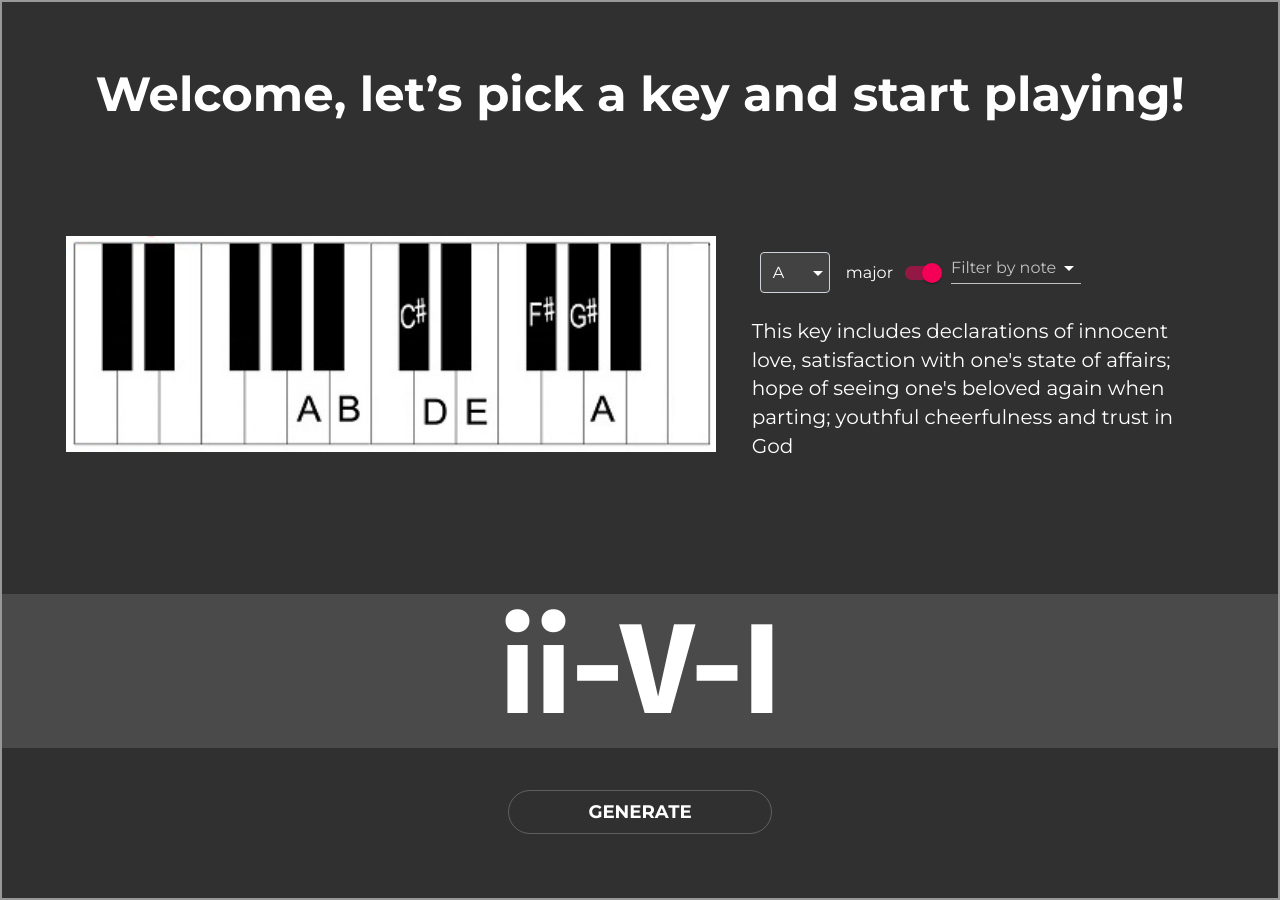
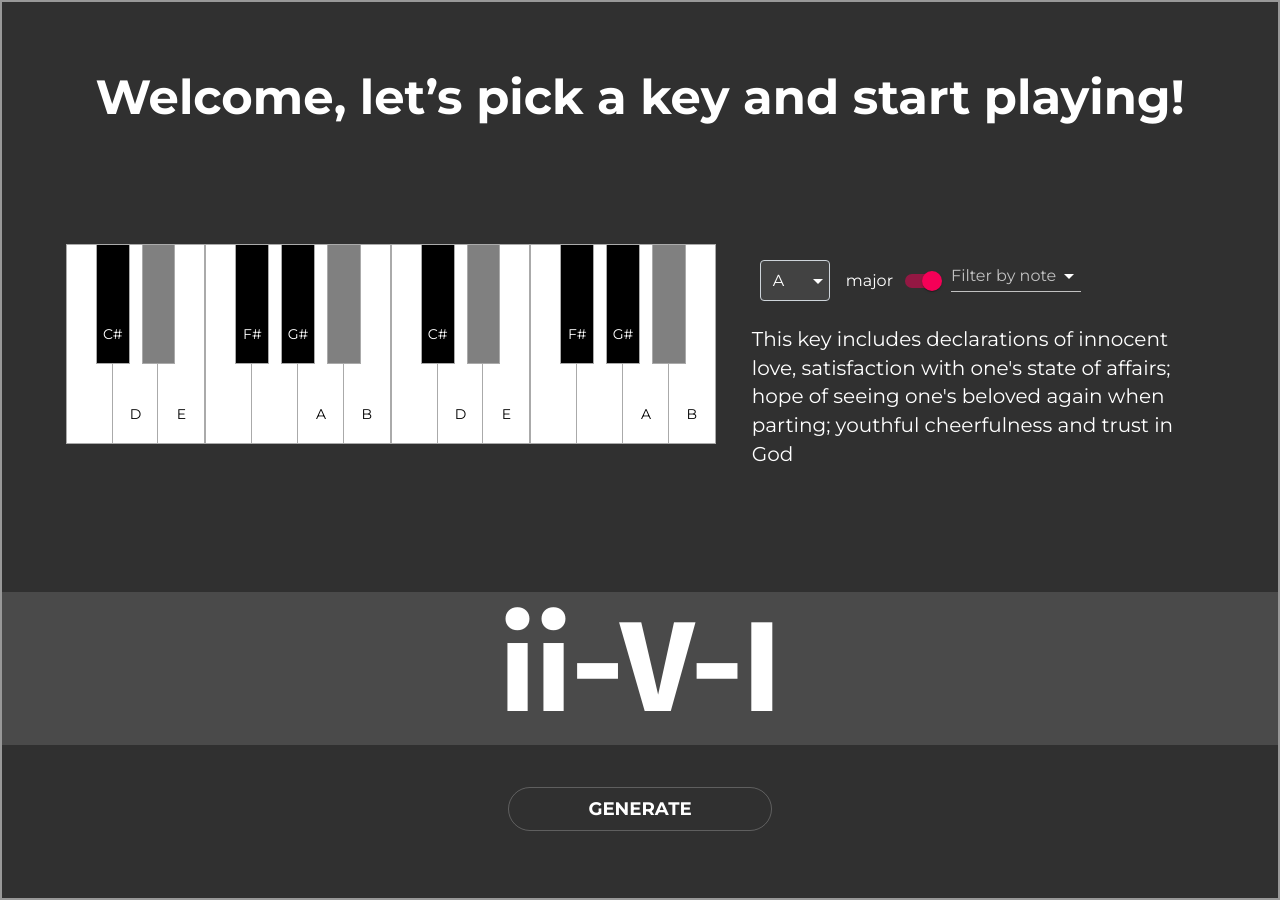
Before and after one commit to mindxploit/EasyChord, a React (Create React App) app: page / in a window 1280 px wide. Both pictures are taken after a click on the element 941 px from the left and 272 px from the top of the page. Built offline with nearby package versions, Linux system fonts and the light colour scheme.

Commit message:
new piano layout

```diff
--- a/src/Components/Description.js
+++ b/src/Components/Description.js
@@ -1,12 +1,10 @@
-import React, { useContext, useEffect, useState } from "react";
+import React, { useContext } from "react";
 import { ScaleContext, ModeContext } from "./Context";
 import styled from 'styled-components';
 
 const Description = () => {
   const [scale] = useContext(ScaleContext);
   const [mode] = useContext(ModeContext);
-
-  const [key, setKey] = useState();
 
   const scaleDescriptions = {
     major: {
@@ -70,10 +68,6 @@ const Description = () => {
     }
   `;
 
-  useEffect(() => {
-    setKey(Math.floor(Math.random() * 100));
-  }, [displayDescription]);
-
   return <ScaleDescription>{displayDescription}</ScaleDescription>;
 };
 
--- a/src/Components/FilterKey.js
+++ b/src/Components/FilterKey.js
@@ -2,52 +2,7 @@ import { Checkbox, FormControl, InputLabel, ListItemText, MenuItem, Select } fro
 import React, { useEffect, useState } from 'react'
 import { useContext } from 'react';
 import { ModeContext, ScaleContext } from './Context';
-
-const notes = [
-  {note: 'C', value: 'C'},
-  {note: 'C#/Db', value: 'C_sharp'},
-  {note: 'D', value: 'D'},
-  {note: 'D#/Eb', value: 'Eb'},
-  {note: 'E', value: 'E'},
-  {note: 'F', value: 'F'},
-  {note: 'F#/Gb', value: 'F_sharp'},
-  {note: 'G', value: 'G'},
-  {note: 'G#/Ab', value: 'Ab'},
-  {note: 'A', value: 'A'},
-  {note: 'A#/Bb', value: 'Bb'},
-  {note: 'B', value: 'B'},
-]
-
-const keys = {
-  major: {
-    C: ['C', 'D', 'E', 'F', 'G', 'A', 'B'],
-    C_sharp: ['C_sharp', 'Eb', 'F', 'F_sharp', 'Ab', 'Bb', 'C'],
-    D: ['D', 'E', 'F_sharp', 'G', 'A', 'B', 'C_sharp'],
-    Eb: ['Eb', 'F', 'G', 'Ab', 'Bb', 'C', 'D'],
-    E: ['E', 'F_sharp', 'Ab', 'A', 'B', 'C_sharp', 'Eb'],
-    F: ['F', 'G', 'A', 'Bb', 'C', 'D', 'E'],
-    F_sharp: ['F_sharp', 'Ab', 'Bb', 'B', 'C_sharp', 'Eb', 'F'],
-    G: ['G', 'A', 'B', 'C', 'D', 'E', 'F_sharp'],
-    Ab: ['Ab', 'Bb', 'C', 'Db', 'Eb', 'F', 'G'],
-    A: ['A', 'B', 'C_sharp', 'D', 'E', 'F_sharp', 'Ab'],
-    Bb: ['Bb', 'C', 'D', 'Eb', 'F', 'G', 'A'],
-    B: ['B', 'C_sharp', 'Eb', 'E', 'F_sharp', 'Ab', 'Bb']
-  },
-  minor : {
-    A: ['A', 'B', 'C', 'D', 'E', 'F', 'G'],
-    Bb: ['Bb', 'C', 'C_sharp', 'Eb', 'F', 'F_sharp', 'Ab'],
-    B: ['B', 'C_sharp', 'D', 'E', 'F_sharp', 'G', 'A'],
-    C: ['C', 'D', 'Eb', 'F', 'G', 'Ab', 'Bb', 'C'],
-    C_sharp: ['C_sharp', 'Eb', 'E', 'F_sharp', 'Ab', 'A', 'B'],
-    D: ['D', 'E', 'F', 'G', 'A', 'Bb', 'C'],
-    Eb: ['Eb', 'F', 'F_sharp', 'Ab', 'Bb', 'B', 'C_sharp'],
-    E: ['E', 'F_sharp', 'G', 'A', 'B', 'C', 'D'],
-    F: ['F', 'G', 'Ab', 'Bb', 'C', 'Db', 'Eb'],
-    F_sharp: ['F_sharp', 'Ab', 'A', 'B', 'C_sharp', 'D', 'E'],
-    G: ['G', 'A', 'Bb', 'C', 'D', 'Eb', 'F'],
-    Ab: ['Ab', 'Bb', 'B', 'C_sharp', 'Eb', 'E', 'F_sharp']
-  }
-}
+import { keys, notes } from '../Components/Scales/Scales';
 
 const FilterKey = () => {
 	const [scale, setScale] = useContext(ScaleContext);
@@ -95,13 +50,11 @@ const FilterKey = () => {
 
   useEffect(() => {
     calculateKey()
-    // eslint-disable-next-line
   }, [currentNotes])
 
   useEffect(() => {
-    console.log(results)
+    // console.log(results)
     results.length > 0 && setScale(results[0].root)
-    // eslint-disable-next-line
   }, [results])
 
   return (
--- a/src/Components/Piano.js
+++ b/src/Components/Piano.js
@@ -1,16 +1,132 @@
-import React, { useContext } from "react";
-import { ModeContext, ScaleContext } from "./Context";
+import React, { useContext } from "react"
+import { ModeContext, ScaleContext } from "./Context"
+import styled from 'styled-components'
+import { keys, notes } from "./Scales/Scales"
+
+const Container = styled.div`
+  /* border: 1px solid black; */
+  display: flex;
+  width: 650px;
+  max-height: 216px;
+  max-width: 85vw;
+`
+
+const WhiteKey = styled.div`
+  position: relative;
+  display: flex;
+  justify-content: center;
+  height: 200px;
+  width: 50px;
+  background-color: ${p => p.inKey ? 'white' : 'white'};
+  border: 1px solid #AAAAAA;
+
+  ${({ inKey }) => !inKey && `
+    p {
+      display: none;
+    }
+  `}
+`
+
+const BlackKey = styled.div`
+  position: relative;
+  display: flex;
+  justify-content: center;
+  height: 120px;
+  width: 35px;
+  background-color: ${p => p.inKey ? '#000000' : '#808080'};
+  border: 1px solid #AAAAAA;
+  z-index: 2;
+  margin: 0 -18px;
+
+  p {
+    color: white;
+  }
+
+  ${({ inKey }) => !inKey && `
+    p {
+      display: none;
+    }
+  `}
+`
+const NoteName = styled.p`
+  position: absolute;
+  bottom: 5px;
+  color: black;
+`
 
 const Piano = () => {
-  const [scale] = useContext(ScaleContext);
-  const [mode] = useContext(ModeContext);
+  const [scale] = useContext(ScaleContext)
+  const [mode] = useContext(ModeContext)
+
+  const isSharp = (mode, scale) => {
+    if (mode === 'minor') {
+      const scaleWithSharps = ['E', 'B', 'F_sharp', 'C_sharp', 'Ab']
+      if (scaleWithSharps.includes(scale)) {
+        return true
+      } else {
+        return false
+      }
+    } else {
+      const scaleWithSharps = ['G', 'D', 'A', 'E', 'B']
+      if (scaleWithSharps.includes(scale)) {
+        return true
+      } else {
+        return false
+      }
+    }
+  }
+
+  const Octave = () => {
+    const scaleNotes = keys[mode][scale]
+    const hasSharp = isSharp(mode, scale)
+
+    return (
+      <>
+        <WhiteKey inKey={scaleNotes.includes('C')}>
+          <NoteName>C</NoteName>
+        </WhiteKey>
+        <BlackKey inKey={scaleNotes.includes('C_sharp')}>
+          <NoteName>{hasSharp ? 'C#' : 'Db'}</NoteName>
+        </BlackKey>
+        <WhiteKey inKey={scaleNotes.includes('D')}>
+          <NoteName>D</NoteName>
+        </WhiteKey>
+        <BlackKey inKey={scaleNotes.includes('Eb')}>
+          <NoteName>{hasSharp ? 'D#' : 'Eb'}</NoteName>
+        </BlackKey>
+        <WhiteKey inKey={scaleNotes.includes('E')}>
+          <NoteName>E</NoteName>
+        </WhiteKey>
+        <WhiteKey inKey={scaleNotes.includes('F')}>
+          <NoteName>F</NoteName>
+        </WhiteKey>
+        <BlackKey inKey={scaleNotes.includes('F_sharp')}>
+          <NoteName>{hasSharp ? 'F#' : 'Gb'}</NoteName>
+        </BlackKey>
+        <WhiteKey inKey={scaleNotes.includes('G')}>
+          <NoteName>G</NoteName>
+        </WhiteKey>
+        <BlackKey inKey={scaleNotes.includes('Ab')}>
+          <NoteName>{hasSharp ? 'G#' : 'Ab'}</NoteName>
+        </BlackKey>
+        <WhiteKey inKey={scaleNotes.includes('A')}>
+          <NoteName>A</NoteName>
+        </WhiteKey>
+        <BlackKey inKey={scaleNotes.includes('Bb')}>
+          <NoteName>{hasSharp ? 'A#' : 'Bb'}</NoteName>
+        </BlackKey>
+        <WhiteKey inKey={scaleNotes.includes('B')}>
+          <NoteName>B</NoteName>
+        </WhiteKey>
+      </>
+    )
+  }
 
   return (
-    <img
-      style={{ width: 650, display: "block", maxHeight: 216, maxWidth: "85vw" }}
-      src={require(`../Components/Scales/${mode}_scales/${scale}.png`)}
-      alt="scale"
-    />
+    <Container>
+      <Octave />
+      <Octave />
+    </Container>
   );
 };
 
--- /dev/null
+++ b/src/Components/Scales/Scales.js
@@ -0,0 +1,45 @@
+export const notes = [
+  {note: 'C', value: 'C'},
+  {note: 'C#/Db', value: 'C_sharp'},
+  {note: 'D', value: 'D'},
+  {note: 'D#/Eb', value: 'Eb'},
+  {note: 'E', value: 'E'},
+  {note: 'F', value: 'F'},
+  {note: 'F#/Gb', value: 'F_sharp'},
+  {note: 'G', value: 'G'},
+  {note: 'G#/Ab', value: 'Ab'},
+  {note: 'A', value: 'A'},
+  {note: 'A#/Bb', value: 'Bb'},
+  {note: 'B', value: 'B'},
+]
+
+export const keys = {
+  major: {
+    C: ['C', 'D', 'E', 'F', 'G', 'A', 'B'],
+    C_sharp: ['C_sharp', 'Eb', 'F', 'F_sharp', 'Ab', 'Bb', 'C'],
+    D: ['D', 'E', 'F_sharp', 'G', 'A', 'B', 'C_sharp'],
+    Eb: ['Eb', 'F', 'G', 'Ab', 'Bb', 'C', 'D'],
+    E: ['E', 'F_sharp', 'Ab', 'A', 'B', 'C_sharp', 'Eb'],
+    F: ['F', 'G', 'A', 'Bb', 'C', 'D', 'E'],
+    F_sharp: ['F_sharp', 'Ab', 'Bb', 'B', 'C_sharp', 'Eb', 'F'],
+    G: ['G', 'A', 'B', 'C', 'D', 'E', 'F_sharp'],
+    Ab: ['Ab', 'Bb', 'C', 'Db', 'Eb', 'F', 'G'],
+    A: ['A', 'B', 'C_sharp', 'D', 'E', 'F_sharp', 'Ab'],
+    Bb: ['Bb', 'C', 'D', 'Eb', 'F', 'G', 'A'],
+    B: ['B', 'C_sharp', 'Eb', 'E', 'F_sharp', 'Ab', 'Bb']
+  },
+  minor : {
+    A: ['A', 'B', 'C', 'D', 'E', 'F', 'G'],
+    Bb: ['Bb', 'C', 'C_sharp', 'Eb', 'F', 'F_sharp', 'Ab'],
+    B: ['B', 'C_sharp', 'D', 'E', 'F_sharp', 'G', 'A'],
+    C: ['C', 'D', 'Eb', 'F', 'G', 'Ab', 'Bb', 'C'],
+    C_sharp: ['C_sharp', 'Eb', 'E', 'F_sharp', 'Ab', 'A', 'B'],
+    D: ['D', 'E', 'F', 'G', 'A', 'Bb', 'C'],
+    Eb: ['Eb', 'F', 'F_sharp', 'Ab', 'Bb', 'B', 'C_sharp'],
+    E: ['E', 'F_sharp', 'G', 'A', 'B', 'C', 'D'],
+    F: ['F', 'G', 'Ab', 'Bb', 'C', 'Db', 'Eb'],
+    F_sharp: ['F_sharp', 'Ab', 'A', 'B', 'C_sharp', 'D', 'E'],
+    G: ['G', 'A', 'Bb', 'C', 'D', 'Eb', 'F'],
+    Ab: ['Ab', 'Bb', 'B', 'C_sharp', 'Eb', 'E', 'F_sharp']
+  }
+}
--- /dev/null
+++ b/src/react-app-env.d.ts
@@ -0,0 +1 @@
+/// <reference types="react-scripts" />
```
Also changed, not shown: package.json (+8 -4 lines), tsconfig.json (added, +26 -0 lines), 1 other file (tests, documents, lock files or other folders).
